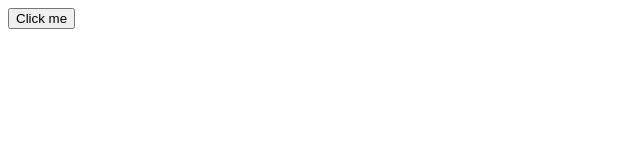
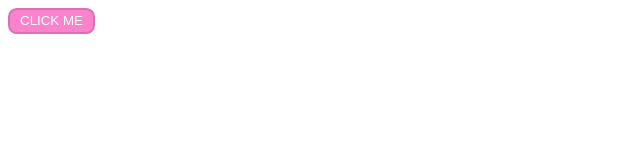
Before and after one commit to praseth-002/css-selector-box-model, a plain HTML site: page EX-3/index.html in a window 1280 px wide. Shown: the whole page, without its empty margins (0-640 px from the left). Drawn offline with Linux system fonts and the light colour scheme.

Commit message:
ex3 done

```diff
--- a/EX-3/style.css
+++ b/EX-3/style.css
@@ -1 +1,17 @@
 /* TODO */
+button {
+    color: white;
+    border: solid 2px;
+    border-radius: 0.65em;
+    background-color: #fa83cd;
+    border-color: #d872b3;
+    cursor: pointer;
+    transition-duration: 0.5s;
+    padding: 0.25em 0.75em;
+    text-transform: uppercase;
+}
+
+button:hover {
+    background-color: #d872b3;
+    border-color: #6e3659;
+}
```
